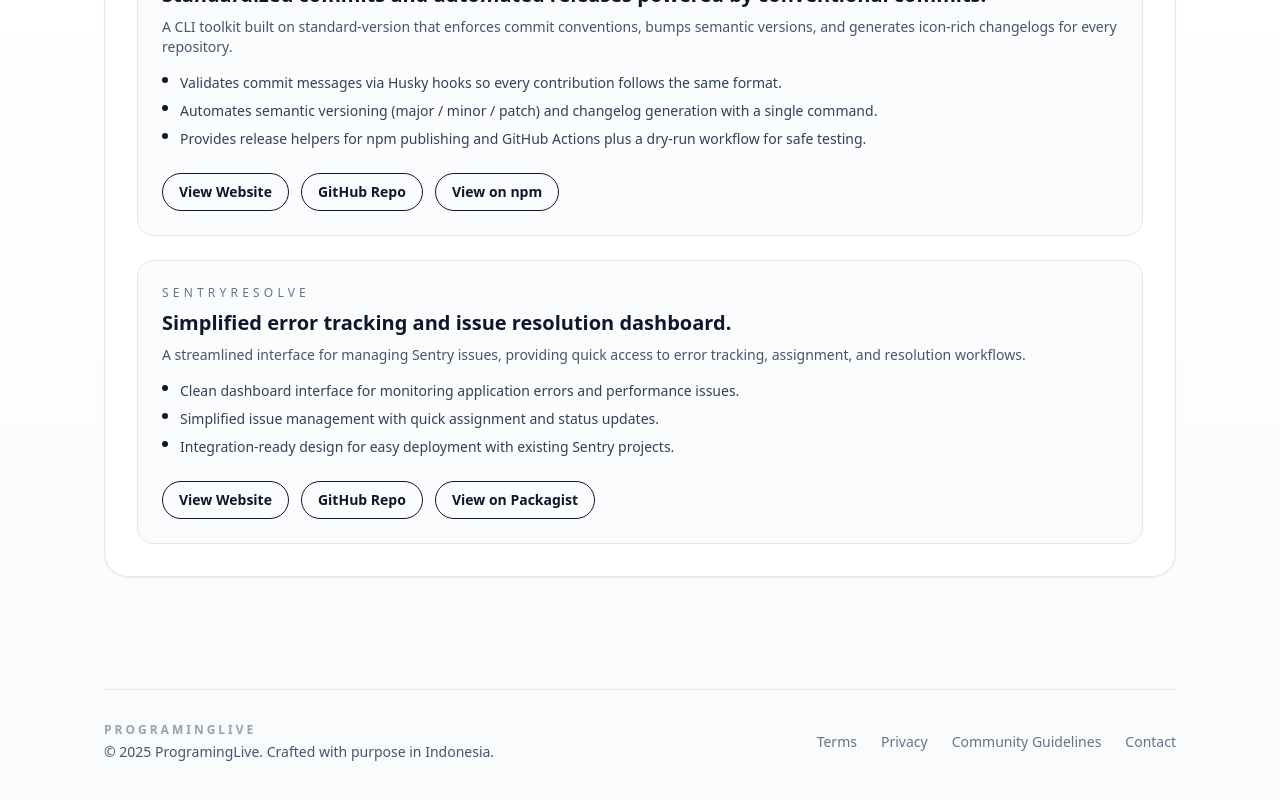
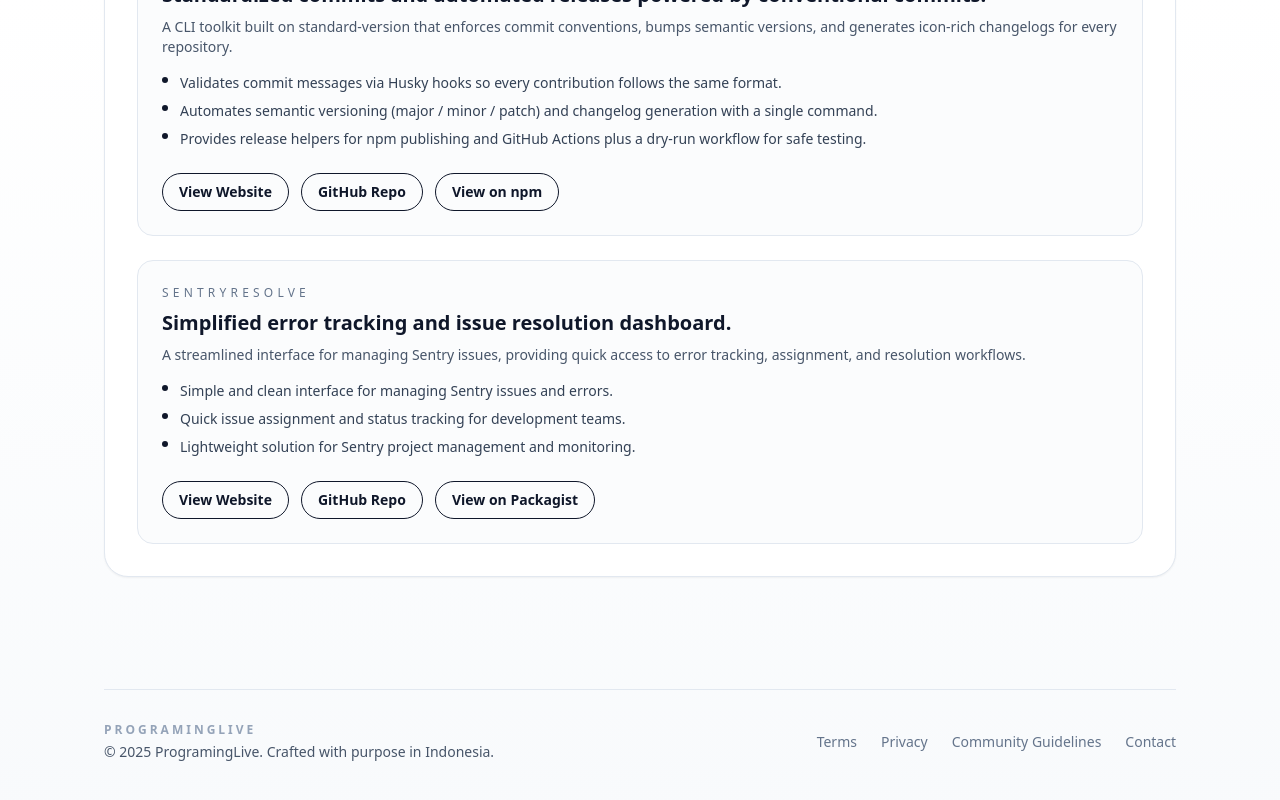
Before and after one commit to programinglive/programinglive, a Next.js app: page /open-source in a window 1280 px wide. Shown: the part 833-1633 px from the top of the page. Built offline with nearby package versions, Linux system fonts and the light colour scheme.

Commit message:
fix: update SentryResolve project highlights to be more accurate

```diff
--- a/app/open-source/page.tsx
+++ b/app/open-source/page.tsx
@@ -43,9 +43,9 @@ const projects = [
     description:
       'A streamlined interface for managing Sentry issues, providing quick access to error tracking, assignment, and resolution workflows.',
     highlights: [
-      'Clean dashboard interface for monitoring application errors and performance issues.',
-      'Simplified issue management with quick assignment and status updates.',
-      'Integration-ready design for easy deployment with existing Sentry projects.',
+      'Simple and clean interface for managing Sentry issues and errors.',
+      'Quick issue assignment and status tracking for development teams.',
+      'Lightweight solution for Sentry project management and monitoring.',
     ],
     links: [
       { label: 'View Website', href: 'https://sentryresolve.programinglive.com/' },
```
